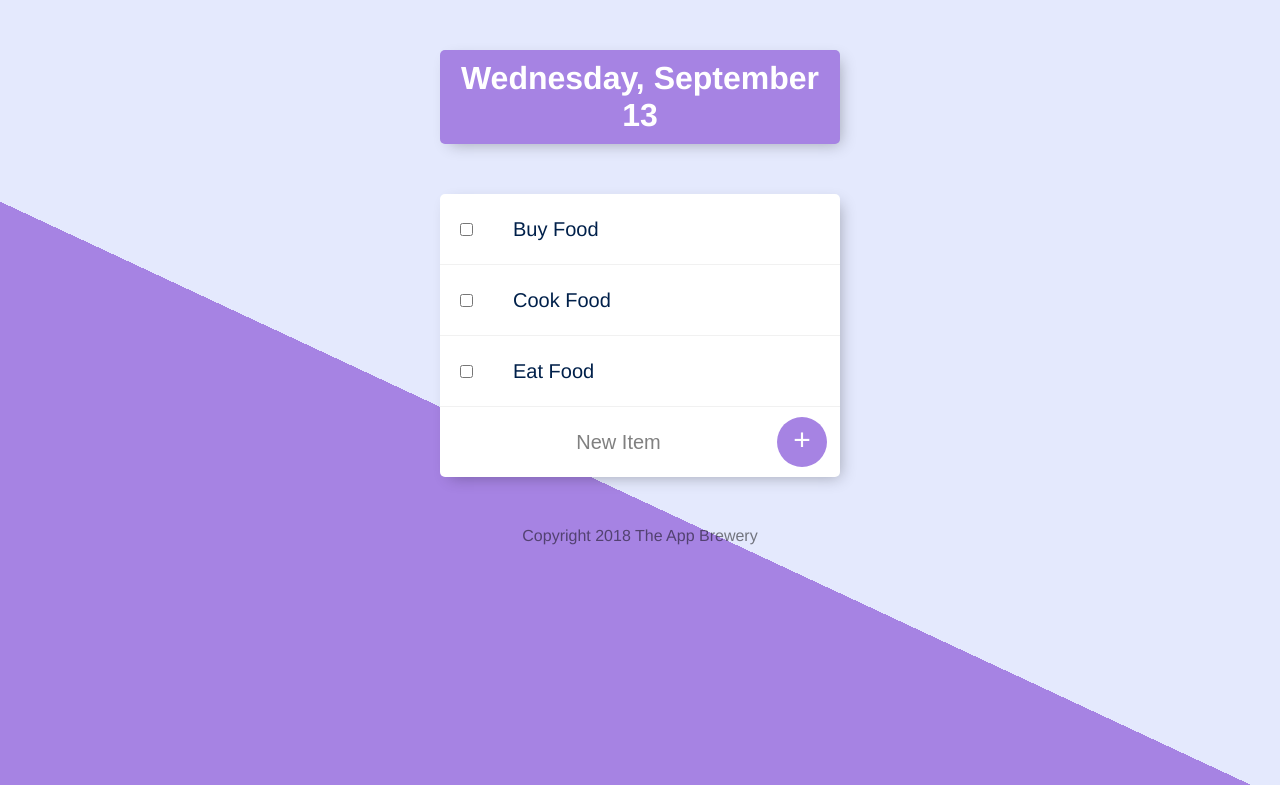
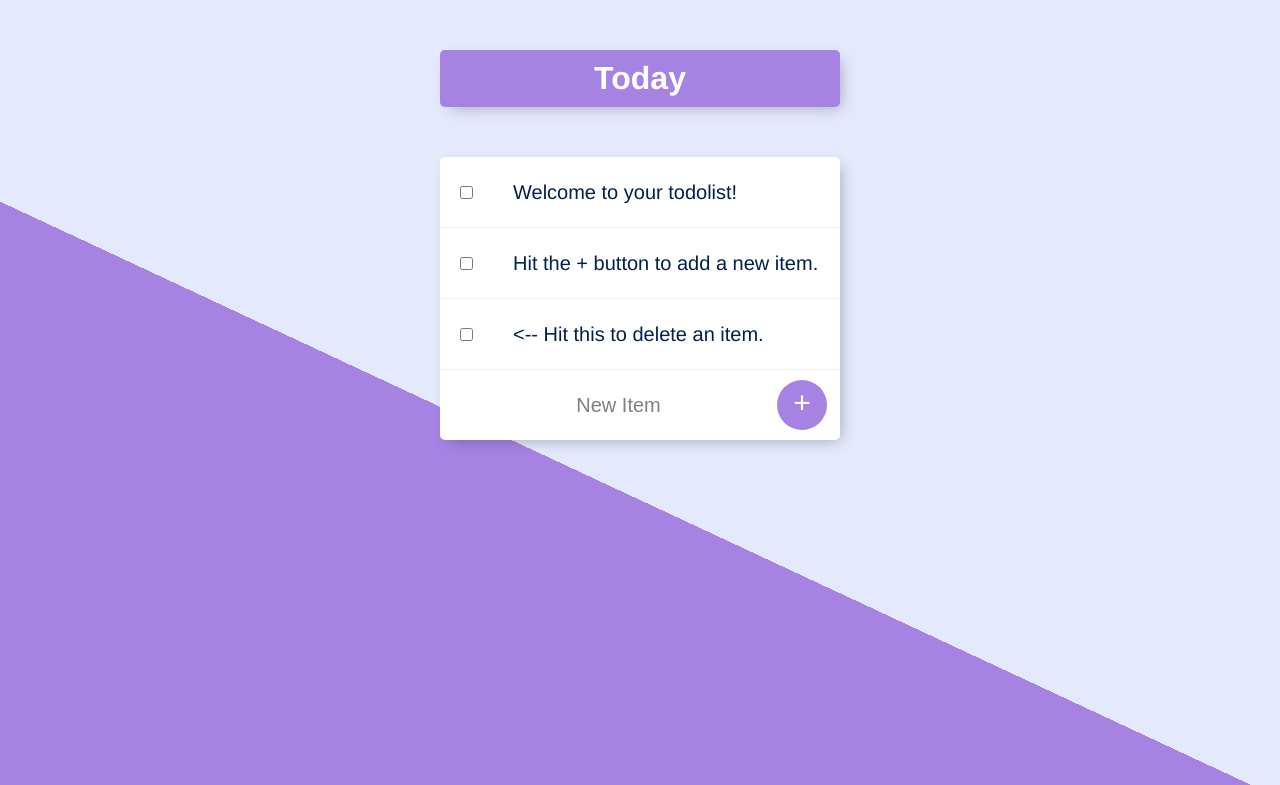
Before and after one commit to mercurrie/todo_List, a Node server app: page / in a window 1280 px wide. Shown: the top 785 px of the page. Run offline with Node 20, Linux system fonts and the light colour scheme; data comes from the database, SQL or seed files in the repository; data that the repository does not hold is empty; some libraries are stand-ins or nearby versions.

Commit message:
complete

```diff
--- a/app.js
+++ b/app.js
@@ -2,7 +2,10 @@
 
 const express = require("express");
 const bodyParser = require("body-parser");
-const date = require(__dirname + "/date.js");
+const mongoose = require("mongoose");
+
+mongoose.connect("mongodb://localhost:27017/todolistDB", {usenewUrlParser: true});
+
 
 const app = express();
 
@@ -10,34 +13,94 @@ app.set('view engine', 'ejs');
 
 app.use(bodyParser.urlencoded({extended: true}));
 app.use(express.static("public"));
+app.use(express.urlencoded({ extended: true }));
 
-const items = ["Buy Food", "Cook Food", "Eat Food"];
-const workItems = [];
+const itemsSchema = {
+  name: String
+};
+
+const Item = mongoose.model("Item", itemsSchema);
+
+const listSchema = {
+  name: String,
+  items: [itemsSchema]
+};
+
+const List = mongoose.model("List", listSchema);
 
 app.get("/", function(req, res) {
 
-const day = date.getDate();
-
-  res.render("list", {listTitle: day, newListItems: items});
-
+  Item.find({}).then(data => {
+      if (data.length === 0) {
+        Item.insertMany([{name: "Welcome to your todolist!"}, {name: "Hit the + button to add a new item."}, {name: "<-- Hit this to delete an item."}]);
+        res.redirect("/");
+      }else{
+        res.render("list", {listTitle: "Today", newListItems: data});
+      }
+    });
 });
 
 app.post("/", function(req, res){
 
-  const item = req.body.newItem;
+  const itemName = req.body.newItem;
+  const listName = req.body.list;
 
-  if (req.body.list === "Work") {
-    workItems.push(item);
-    res.redirect("/work");
-  } else {
-    items.push(item);
+  const item = new Item({
+    name: itemName
+  });
+  if (listName === "Today") {
+    item.save();
     res.redirect("/");
+  }else{
+    List.findOne({name: listName}).then(data => {
+      data.items.push(item);
+      data.save();
+      res.redirect("/" + listName);
+    });
   }
 });
 
-app.get("/work", function(req,res){
-  res.render("list", {listTitle: "Work List", newListItems: workItems});
+app.post("/delete", function(req, res){
+  const checkedItemId = req.body.checkbox;
+  const listName = req.body.listName;
+  console.log(listName);
+  if (listName === "Today") {
+    Item.findByIdAndRemove(checkedItemId).then(function (err) {
+      if (!err) {
+        console.error("Error deleting item:", err);
+        res.status(500).send("Error deleting item");
+      } else {
+        console.log("Item deleted successfully.");
+        res.redirect("/");
+      }
+    });
+  }else{
+    List.findOneAndUpdate({name: listName}, {$pull: {items: {_id: checkedItemId}}}).then(data => {
+      res.redirect("/" + listName);
+    });
+  }
+
+
 });
+
+app.get("/:customListName", function(req, res){
+  const customListName = req.params.customListName;
+  List.findOne({name: customListName}).then(data => {
+    if (!data) {
+      const list = new List({
+        name: customListName,
+        items: [{name: "Welcome to your todolist!"}, {name: "Hit the + button to add a new item."}, {name: "<-- Hit this to delete an item."}]
+      });
+      list.save();
+      res.redirect("/" + customListName);
+    }
+    else{
+      console.log("List already exists");
+      res.render("list", {listTitle: data.name, newListItems: data.items});
+    }
+  });
+});
+
 
 app.get("/about", function(req, res){
   res.render("about");
--- a/date.js
+++ /dev/null
@@ -1,27 +0,0 @@
-//jshint esversion:6
-
-exports.getDate = function() {
-
-  const today = new Date();
-
-  const options = {
-    weekday: "long",
-    day: "numeric",
-    month: "long"
-  };
-
-  return today.toLocaleDateString("en-US", options);
-
-};
-
-exports.getDay = function () {
-
-  const today = new Date();
-
-  const options = {
-    weekday: "long"
-  };
-
-  return today.toLocaleDateString("en-US", options);
-
-};
--- a/package.json
+++ b/package.json
@@ -11,6 +11,7 @@
   "dependencies": {
     "body-parser": "^1.18.3",
     "ejs": "^2.6.1",
-    "express": "^4.16.3"
+    "express": "^4.16.3",
+    "mongoose": "^7.5.1"
   }
 }
--- a/public/css/styles.css
+++ b/public/css/styles.css
@@ -51,7 +51,7 @@ p {
   color: #00204a;
 }
 
-form {
+form.item {
   text-align: center;
   margin-left: 20px;
 }
--- a/views/footer.ejs
+++ b/views/footer.ejs
@@ -3,7 +3,7 @@
 </body>
 
 <footer>
-  Copyright 2018 The App Brewery
+
 </footer>
 
 </html>
--- a/views/list.ejs
+++ b/views/list.ejs
@@ -5,16 +5,20 @@
   </div>
 
   <div class="box">
-    <% for (let i=0; i<newListItems.length; i++) { %>
-      <div class="item">
-        <input type="checkbox">
-        <p><%=  newListItems[i]  %></p>
-      </div>
-      <% } %>
+
+    <% newListItems.forEach(function(item){ %>
+      <form action="/delete" method="post">
+        <div class="item">
+          <input type="checkbox" name="checkbox" value="<%= item._id %>" onChange="this.form.submit()">
+          <p><%=  item.name  %></p>
+        </div>
+        <input type="hidden" name="listName" value="<%= listTitle %>">
+      </form>
+    <% }) %>
 
       <form class="item" action="/" method="post">
         <input type="text" name="newItem" placeholder="New Item" autocomplete="off">
-        <button type="submit" name="list">+</button>
+        <button type="submit" name="list" value="<%= listTitle %>">+</button>
       </form>
   </div>
 
```
Also changed, not shown: 2 other files.
